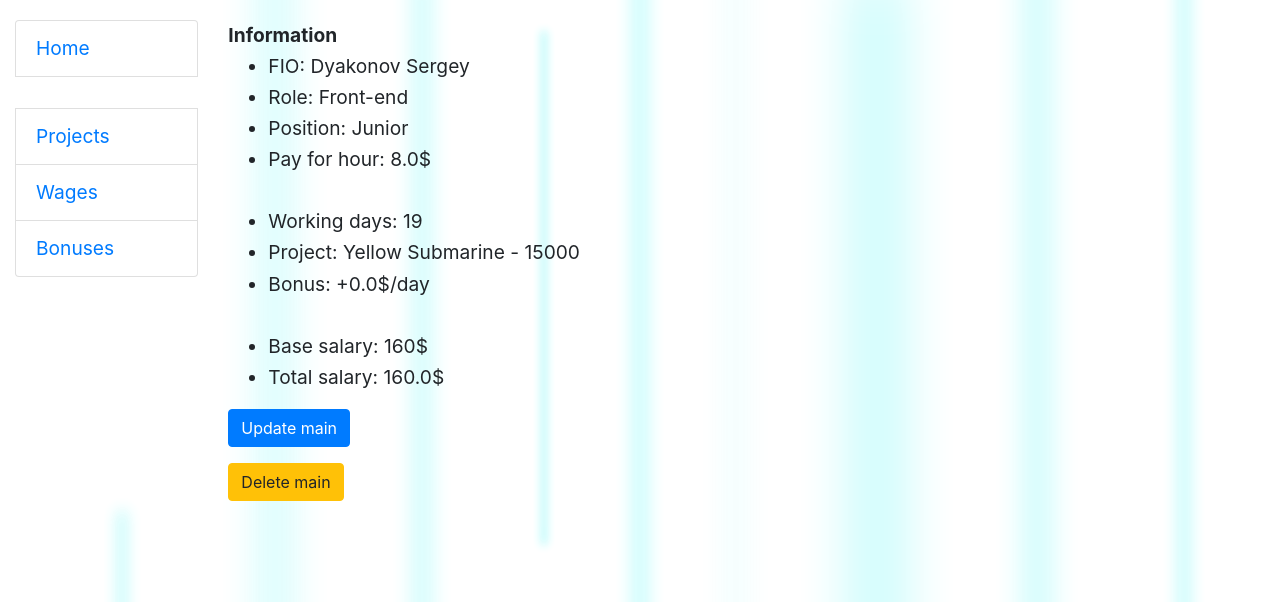
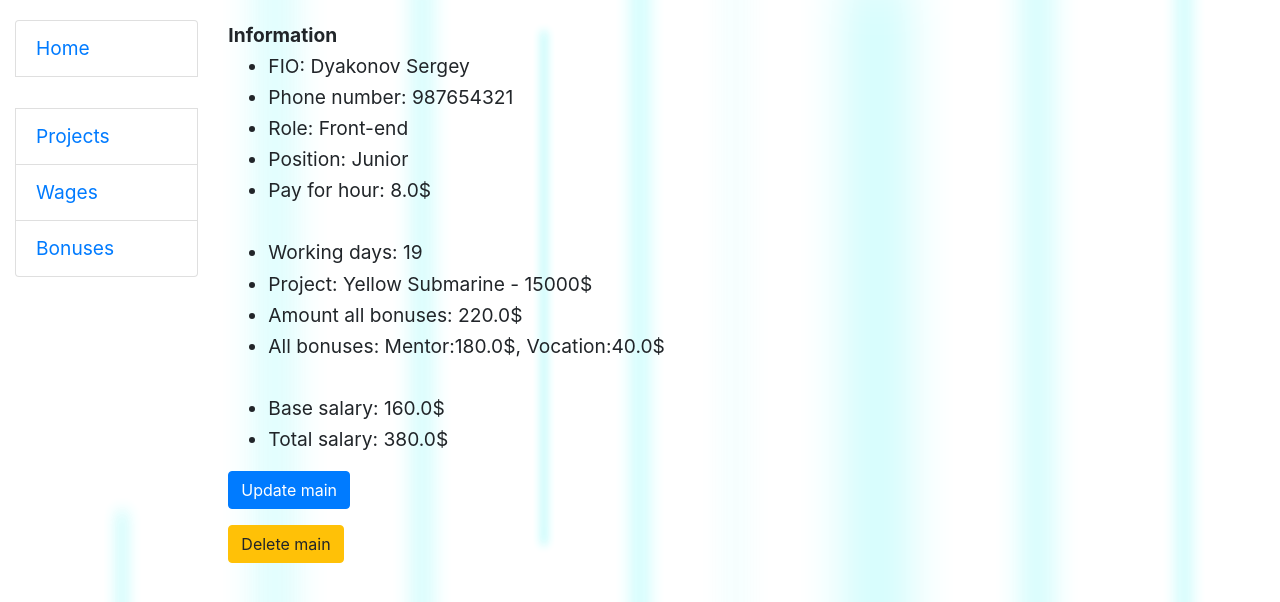
Before and after one commit to Abnormaltype/CourseWorkDB, a Django app: page /main/3/ in a window 1280 px wide. Shown: the top 602 px of the page. Run offline with Django 4.2, Linux system fonts and the light colour scheme; data comes from the database, SQL or seed files in the repository; some libraries are stand-ins or nearby versions.

Commit message:
last back-end commit

```diff
--- a/salary/models.py
+++ b/salary/models.py
@@ -1,5 +1,6 @@
 from django.contrib.auth.models import AbstractUser
 from django.db import models
+from django.db.models import Sum
 from django.urls import reverse
 
 
@@ -46,7 +47,7 @@ class Bonus(models.Model):
 class PersonBonusProject(models.Model):
     person = models.ForeignKey(to=Person, on_delete=models.CASCADE)
     project = models.ForeignKey(to=Project, on_delete=models.CASCADE)
-    bonus = models.ForeignKey(to=Bonus, on_delete=models.CASCADE, null=True, blank=True)
+    bonus = models.ManyToManyField(to=Bonus, related_name="bonus")
 
     def __str__(self):
         return f"{self.person}"
@@ -85,11 +86,19 @@ class Main(models.Model):
 
     @property
     def base_salary(self):
-        return f"{int((self.amount_of_days * 8) + self.wage.pay_per_hour)}$"
+        return f"{float((self.amount_of_days * 8) + self.wage.pay_per_hour)}$"
+
+    @property
+    def full_bonus(self):
+        return sum([bon["price_for_bonus"] for bon in self.report_card.person_bonus_project.bonus.all().values()])
+
+    @property
+    def full_bonus_detail(self):
+        return ", ".join([f"{bon['name']}:{bon['price_for_bonus']}$" for bon in self.report_card.person_bonus_project.bonus.all().values()])
 
     @property
     def total_salary(self):
-        return f"{float(self.report_card.person_bonus_project.bonus.price_for_bonus * (self.amount_of_days) + float(self.base_salary[:-1]))}$"
+        return f"{(self.full_bonus + float(self.base_salary[:-1]))}$"
 
     def get_absolute_url(self):
         return reverse("salary:main-detail", kwargs={"pk": self.pk})
--- a/salary/views.py
+++ b/salary/views.py
@@ -1,3 +1,4 @@
+from django.db.models import Sum
 from django.urls import reverse_lazy
 from django.views import generic
 
@@ -10,7 +11,7 @@ from .forms import (
     ProjectSearchForm,
     MainForm,
 )
-from .models import Project, Bonus, Main, Wage
+from .models import Project, Bonus, Main, Wage, PersonBonusProject
 
 
 class MainListView(generic.ListView):
@@ -41,7 +42,7 @@ class MainDeleteView(generic.DeleteView):
     model = Main
     fields = "__all__"
     template_name = "salary/main_confirm_delete.html"
-    success_url = reverse_lazy("salary:main-delete")
+    success_url = reverse_lazy("salary:main-list")
 
 
 class ProjectListView(generic.ListView):
@@ -85,7 +86,7 @@ class ProjectDeleteView(generic.DeleteView):
     model = Project
     fields = "__all__"
     template_name = "salary/project_confirm_delete.html"
-    success_url = reverse_lazy("salary:project-delete")
+    success_url = reverse_lazy("salary:project-list")
 
 
 class ProjectDetailView(generic.DetailView):
@@ -137,7 +138,7 @@ class WageDeleteView(generic.DeleteView):
     model = Wage
     fields = "__all__"
     template_name = "salary/wage_confirm_delete.html"
-    success_url = reverse_lazy("salary:wage-delete")
+    success_url = reverse_lazy("salary:wage-list")
 
 
 class WageDetailView(generic.DetailView):
@@ -187,7 +188,7 @@ class BonusDeleteView(generic.DeleteView):
     model = Bonus
     fields = "__all__"
     template_name = "salary/bonus_confirm_delete.html"
-    success_url = reverse_lazy("salary:bonus-delete")
+    success_url = reverse_lazy("salary:bonus-list")
 
 
 class BonusDetailView(generic.DetailView):
--- a/templates/salary/main_detail.html
+++ b/templates/salary/main_detail.html
@@ -5,13 +5,15 @@
     <br>
     <ul>
         <li>FIO: {{ main.report_card.person_bonus_project.person.full_name }}</li>
+        <li>Phone number: {{ main.report_card.person_bonus_project.person.phone_number }}</li>
         <li>Role: {{ main.wage.role }}</li>
         <li>Position: {{ main.wage.position }}</li>
         <li>Pay for hour: {{ main.wage.pay_per_hour }}$</li>
         <br>
         <li>Working days: {{ main.amount_of_days }}</li>
-        <li>Project: {{ main.report_card.person_bonus_project.project }}</li>
-        <li>Bonus: {{ main.report_card.person_bonus_project.bonus }}</li>
+        <li>Project: {{ main.report_card.person_bonus_project.project }}$</li>
+        <li>Amount all bonuses: {{ main.full_bonus }}$</li>
+        <li>All bonuses: {{ main.full_bonus_detail }}</li>
         <br>
         <li>Base salary: {{ main.base_salary }}</li>
         <li>Total salary: {{ main.total_salary }}</li>
--- a/templates/salary/main_list.html
+++ b/templates/salary/main_list.html
@@ -18,7 +18,7 @@
                 <td>{{ person.wage.role }}</td>
                 <td>{{ person.amount_of_days }}</td>
                 <td>{{ person.base_salary }}</td>
-                <td>{{ person.report_card.person_bonus_project.bonus }}</td>
+                <td>{{ person.full_bonus }}$</td>
                 <td>{{ person.total_salary }}</td>
             </tr>
         {% endfor %}
```
Also changed, not shown: db.sqlite3, salary/migrations/0008_remove_personbonusproject_bonus_and_more.py (added).
